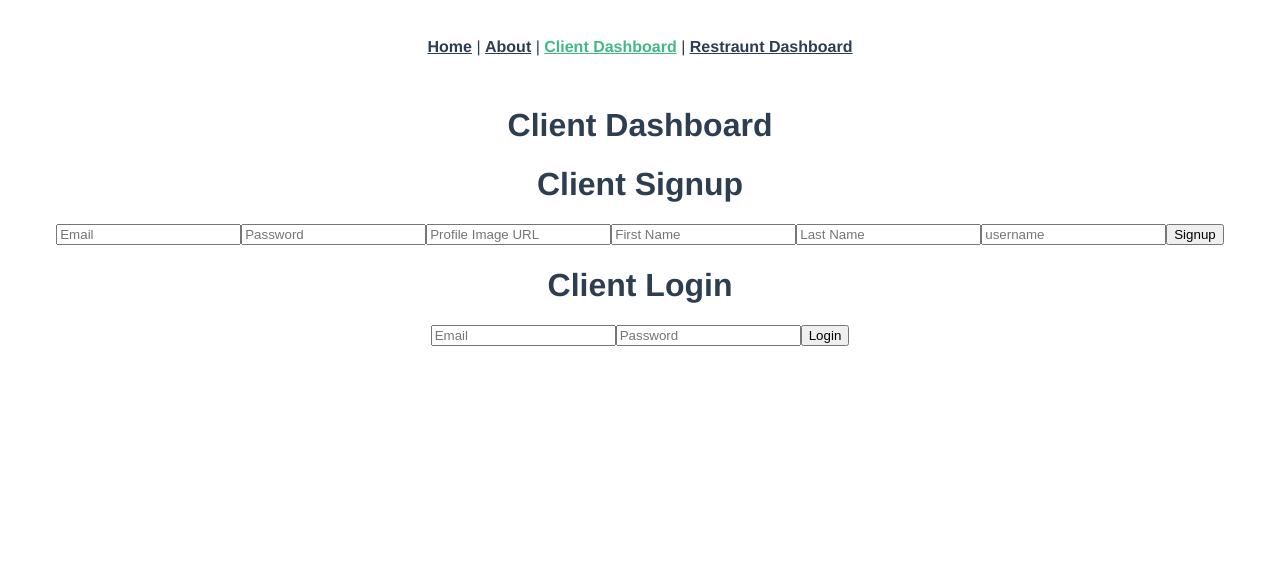
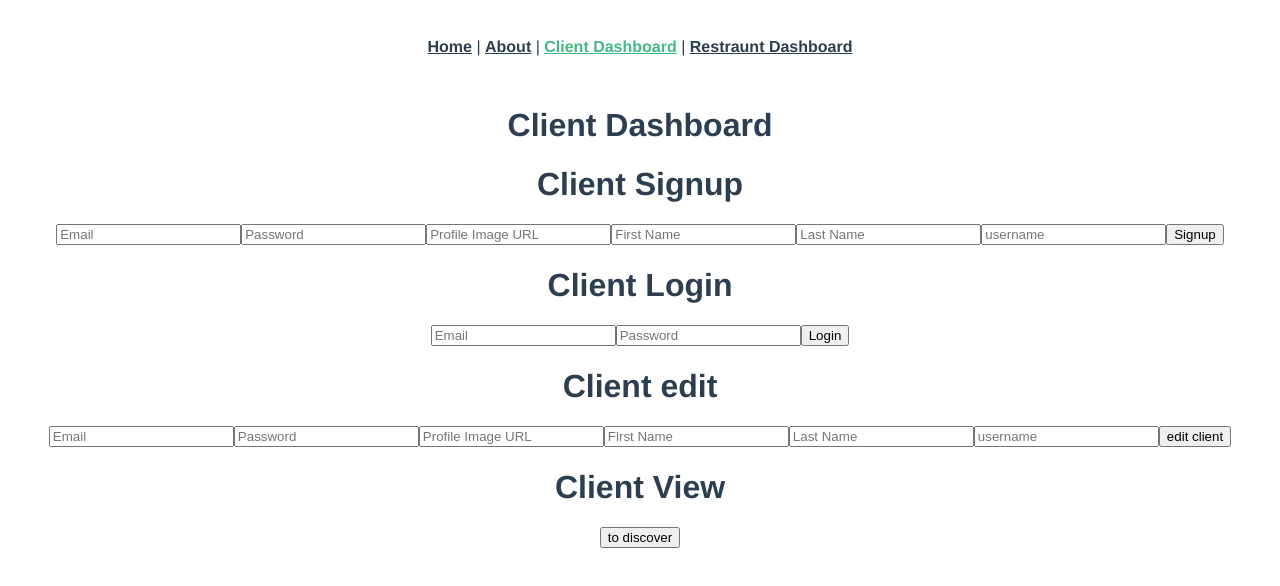
Before and after one commit to ClaytonMalarkey/foodie, a Vue app: page /clientdashboard in a window 1280 px wide. Shown: the top 586 px of the page. Built offline with nearby package versions, Linux system fonts and the light colour scheme; what vue-cookies would draw is missing.

Commit message:
adding more files and adding what all is needed

```diff
--- /dev/null
+++ b/src/components/Client.vue
@@ -0,0 +1,15 @@
+<template>
+    <div>
+        <h1>Client View</h1>
+
+        <router-link :to="'/discover'"><button>to discover</button></router-link>
+    </div>
+</template>
+
+<script>
+
+export default {
+
+  }
+
+</script>
--- a/src/components/ClientEdit.vue
+++ b/src/components/ClientEdit.vue
@@ -1,6 +1,6 @@
 <template>
     <div>
-      <h1>Client Signup</h1>
+      <h1>Client edit</h1>
       <form @submit.prevent="signup">
         <input v-model="email" type="email" placeholder="Email">
         <input v-model="password" type="password" placeholder="Password">
@@ -9,7 +9,7 @@
         <input v-model="lastName" type="text" placeholder="Last Name">
         <input v-model="username" type="username" placeholder="username">
         <!-- Add more registration fields as needed -->
-        <button type="submit">Signup</button>
+        <button type="submit">edit client</button>
       </form>
     </div>
   </template>
@@ -23,8 +23,8 @@
         email: '',
         password: '',
         imageURL: '',
-        firstName: '',
-        lastName: '',
+        first_name: '',
+        last_name: '',
         username: ''
         // Add more data properties for registration fields
       };
@@ -37,8 +37,8 @@
           email: this.email,
           password: this.password,
           image_url: this.imageURL,
-          first_name: this.firstName,
-          last_name: this.lastName,
+          first_name: this.first_name,
+          last_name: this.last_name,
           username: this.username
           // Add more properties as needed
         };
--- a/src/components/ClientSignup.vue
+++ b/src/components/ClientSignup.vue
@@ -6,7 +6,7 @@
       <input v-model="password" type="password" placeholder="Password">
       <input v-model="imageURL" type="text" placeholder="Profile Image URL">
       <input v-model="firstName" type="text" placeholder="First Name">
-      <input v-model="lastName" type="text" placeholder="Last Name">
+      <input v-model="last_name" type="text" placeholder="Last Name">
       <input v-model="username" type="username" placeholder="username">
       <!-- Add more registration fields as needed -->
       <button type="submit">Signup</button>
@@ -23,9 +23,9 @@ export default {
     return {
       email: '',
       password: '',
-      imageURL: '',
-      firstName: '',
-      lastName: '',
+      image_url: '',
+      first_name: '',
+      last_name: '',
       username: ''
       // Add more data properties for registration fields
     };
@@ -37,9 +37,9 @@ export default {
       const clientData = {
         email: this.email,
         password: this.password,
-        image_url: this.imageURL,
-        first_name: this.firstName,
-        last_name: this.lastName,
+        image_url: this.image_url,
+        first_name: this.first_name,
+        last_name: this.last_name,
         username: this.username
         // Add more properties as needed
       };
--- a/src/components/Discover.vue
+++ b/src/components/Discover.vue
@@ -15,6 +15,7 @@
       <router-link :to="'/restaurant?restaurant_id=' + restaurant.restaurant_id" ><button>choose {{ restaurant.name }}</button></router-link>
       <hr>
     </div>
+    <router-link :to="ClientDashboard"><button>Client Dashboard</button></router-link>
     <hr>
   </ul>
   </div>
@@ -48,7 +49,7 @@ export default {
         })
         .catch(error => {
           // Handle registration error, show a message, or redirect to an error page
-          console.error('restaurant registration failed', error);
+          console.error('restaurant discover failed', error);
         });
     // Fetch the list of restaurants from the API when the component is created
     // Store fetched restaurants in this.restaurants
--- a/src/router/index.js
+++ b/src/router/index.js
@@ -1,12 +1,13 @@
 import Vue from 'vue'
 import VueRouter from 'vue-router'
 import HomeView from '../views/HomeView.vue'
-import AboutView from '../views/AboutView.vue'
 import ClientDashboard from '../views/ClientDashboard.vue'
 import RestaurantDashboard from "../views/RestaurantDashboard.vue"
 import Discover from "../components/Discover.vue"
 import Restaurant from '../components/Restaurant.vue'
 import ShoppingCart from '../components/ShoppingCart.vue'
+import ClientEdit from '../components/ClientEdit.vue'
+import ClientView from '../components/Client.vue'
 Vue.use(VueRouter)
 
 const routes = [
@@ -14,6 +15,16 @@ const routes = [
     path: '/',
     name: 'home',
     component: HomeView
+  },
+  {
+    path: '/client',
+    name: 'client',
+    component: ClientView
+  },
+  {
+    path: '/clientedit',
+    name: 'clientEdit',
+    component: ClientEdit
   },
   {
     path: '/shoppingcart',
@@ -40,15 +51,7 @@ const routes = [
     name: 'client-dashboard',
     component: ClientDashboard
   },
-  {
-    path: '/about',
-    name: 'about',
-    component: AboutView
-    // route level code-splitting
-    // this generates a separate chunk (about.[hash].js) for this route
-    // which is lazy-loaded when the route is visited.
-    // component: () => import(/* webpackChunkName: "about" */ '../views/AboutView.vue')
-  }
+
 ]
 
 const router = new VueRouter({
--- a/src/views/ClientDashboard.vue
+++ b/src/views/ClientDashboard.vue
@@ -3,6 +3,8 @@
       <h1>Client Dashboard</h1>
       <ClientSignup></ClientSignup>
       <ClientLogin></ClientLogin>
+      <ClientEdit></ClientEdit>
+      <ClientView></ClientView>
       <!-- <img alt="Vue logo" src="../assets/logo.png"> -->
       <!-- <HelloWorld msg="Welcome to Your Vue.js App"/> -->
     </div>
@@ -13,11 +15,15 @@
 
   import ClientSignup from '@/components/ClientSignup.vue';
   import ClientLogin from '@/components/ClientLogin.vue';
+  import ClientEdit from '@/components/ClientEdit.vue';
+  import ClientView from '@/components/Client.vue';
   export default {
     name: 'ClientDashboard',
     components: {
         ClientSignup,
-        ClientLogin
+        ClientLogin,
+        ClientEdit,
+        ClientView
     }
 
   }
```
Also changed, not shown: src/components/Cleint.vue (deleted).
